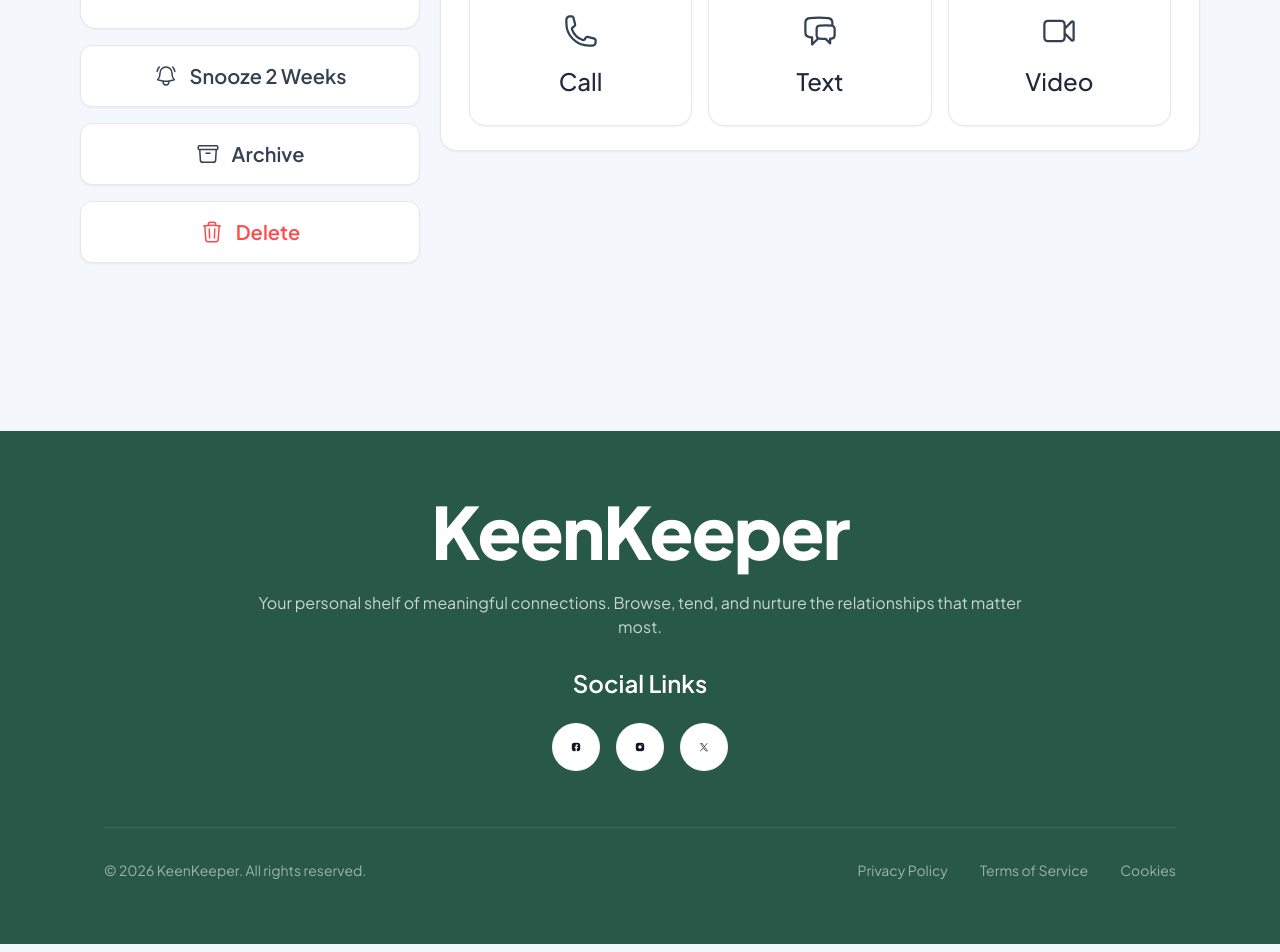
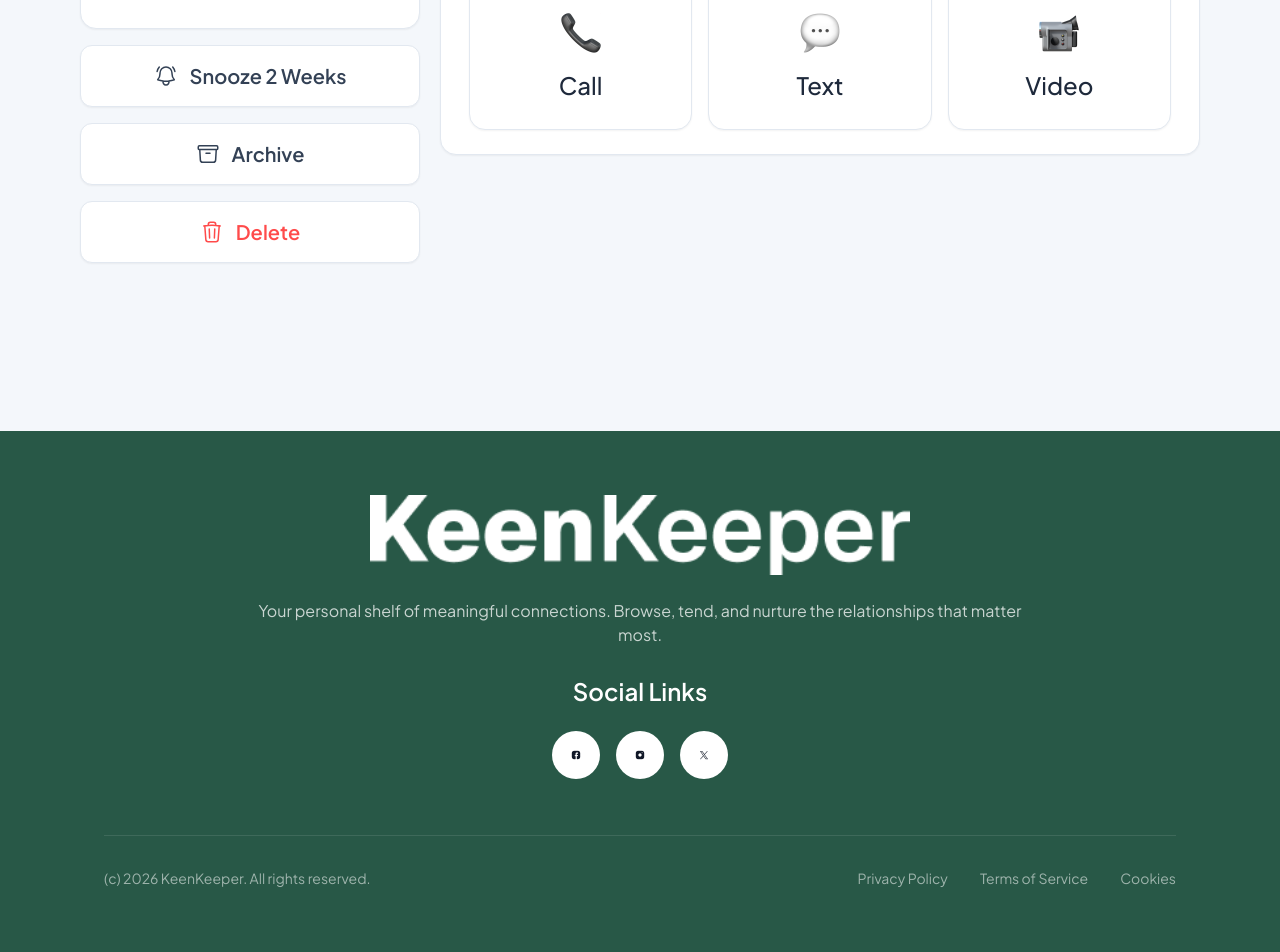
Before and after one commit to nayeembiswasfl/My-seventh-assignment, a React (Vite) app: page /#/friends/5 in a window 1280 px wide. Shown: the part 662-1614 px from the top of the page. Built offline with nearby package versions, Linux system fonts and the light colour scheme.

Commit message:
feat: use provided local assets in ui

```diff
--- a/src/components/details/QuickCheckinButton.jsx
+++ b/src/components/details/QuickCheckinButton.jsx
@@ -1,10 +1,14 @@
-function QuickCheckinButton({ icon: Icon, label }) {
+function QuickCheckinButton({ icon: Icon, imageSrc, imageAlt, label }) {
   return (
     <button
       type="button"
       className="rounded-2xl border border-slate-200 bg-white px-6 py-7 text-center shadow-sm transition hover:-translate-y-0.5 hover:border-[#d5dfda] hover:bg-[#f8fbfa]"
     >
-      <Icon className="mx-auto text-4xl text-slate-700" />
+      {imageSrc ? (
+        <img src={imageSrc} alt={imageAlt || ''} className="mx-auto h-10 w-10 object-contain" />
+      ) : (
+        <Icon className="mx-auto text-4xl text-slate-700" />
+      )}
       <p className="mt-4 text-2xl font-medium text-slate-800">{label}</p>
     </button>
   );
--- a/src/components/layout/Footer.jsx
+++ b/src/components/layout/Footer.jsx
@@ -1,5 +1,6 @@
 import facebook from '../../../assets/facebook.png';
 import instagram from '../../../assets/instagram.png';
+import logoXl from '../../../assets/logo-xl.png';
 import twitter from '../../../assets/twitter.png';
 
 const socials = [
@@ -12,7 +13,7 @@
   return (
     <footer className="-mx-4 mt-16 bg-[#285847] px-4 text-white sm:-mx-6 sm:px-6 lg:-mx-10 lg:px-10">
       <div className="mx-auto flex w-full max-w-[1120px] flex-col items-center px-4 py-16 text-center sm:px-6">
-        <h2 className="text-5xl font-extrabold tracking-tight sm:text-7xl">KeenKeeper</h2>
+        <img src={logoXl} alt="KeenKeeper" className="h-14 w-auto sm:h-20" />
         <p className="mt-6 max-w-3xl text-sm leading-7 text-white/75 sm:text-base">
           Your personal shelf of meaningful connections. Browse, tend, and nurture the relationships that matter most.
         </p>
@@ -37,7 +38,7 @@
         </div>
 
         <div className="mt-14 flex w-full flex-col gap-5 border-t border-white/10 pt-8 text-white/55 sm:flex-row sm:items-center sm:justify-between">
-          <p className="text-sm">© 2026 KeenKeeper. All rights reserved.</p>
+          <p className="text-sm">(c) 2026 KeenKeeper. All rights reserved.</p>
           <div className="flex flex-wrap items-center justify-center gap-8 text-sm">
             <a href="/" className="transition hover:text-white">
               Privacy Policy
--- a/src/pages/FriendDetailsPage.jsx
+++ b/src/pages/FriendDetailsPage.jsx
@@ -2,13 +2,13 @@
 import {
   HiOutlineArchiveBox,
   HiOutlineBellAlert,
-  HiOutlineChatBubbleLeftRight,
   HiOutlinePencilSquare,
-  HiOutlinePhone,
   HiOutlineTrash,
-  HiOutlineVideoCamera,
 } from 'react-icons/hi2';
 import { Link, useParams } from 'react-router-dom';
+import callIcon from '../../assets/call.png';
+import textIcon from '../../assets/text.png';
+import videoIcon from '../../assets/video.png';
 import DetailActionButton from '../components/details/DetailActionButton';
 import DetailStatCard from '../components/details/DetailStatCard';
 import FriendDetailsLoader from '../components/details/FriendDetailsLoader';
@@ -175,9 +175,9 @@
             <h2 className="text-2xl font-bold tracking-tight text-[#2d5d50]">Quick Check-In</h2>
 
             <div className="mt-5 grid gap-4 md:grid-cols-3">
-              <QuickCheckinButton icon={HiOutlinePhone} label="Call" />
-              <QuickCheckinButton icon={HiOutlineChatBubbleLeftRight} label="Text" />
-              <QuickCheckinButton icon={HiOutlineVideoCamera} label="Video" />
+              <QuickCheckinButton imageSrc={callIcon} imageAlt="Call" label="Call" />
+              <QuickCheckinButton imageSrc={textIcon} imageAlt="Text" label="Text" />
+              <QuickCheckinButton imageSrc={videoIcon} imageAlt="Video" label="Video" />
             </div>
           </article>
         </div>
```
